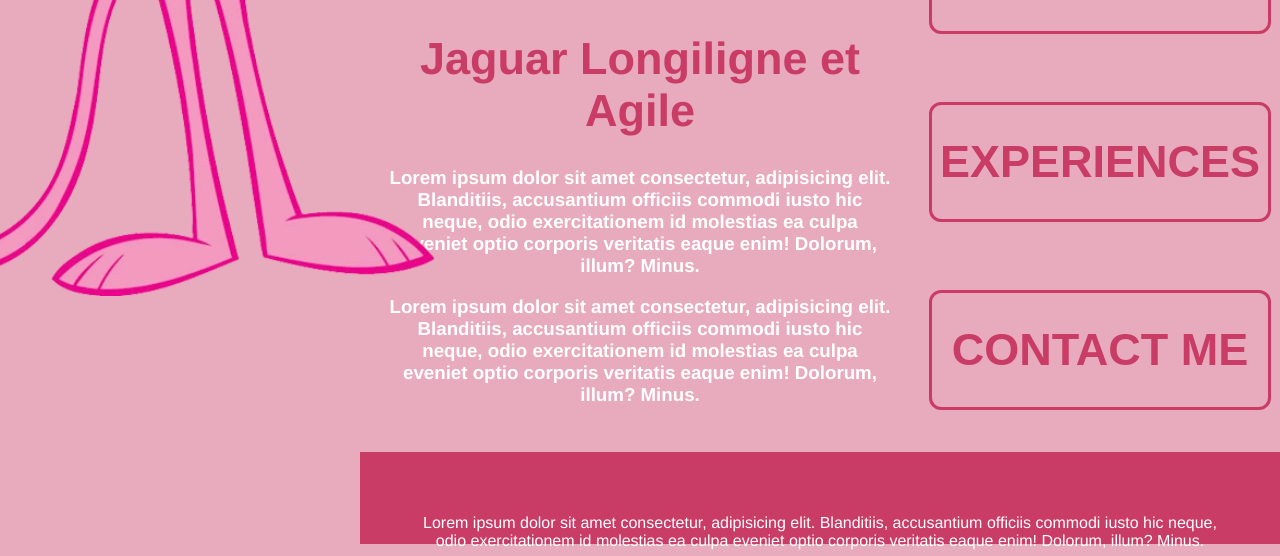
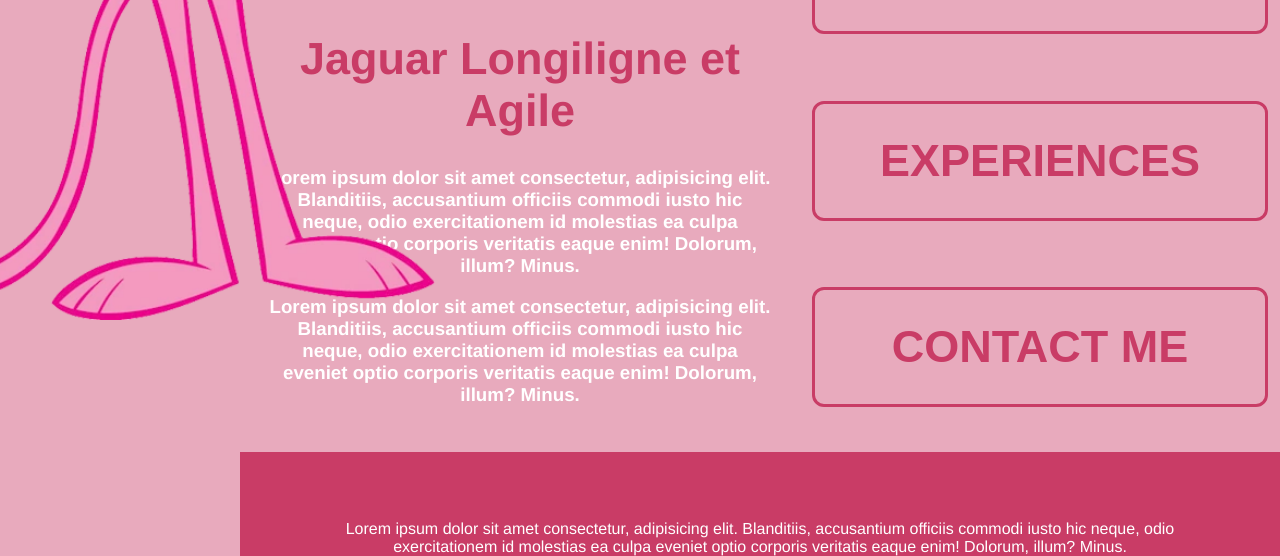
Before and after one commit to WildCodeSchool/2023-03-PHP-Bordeaux-P1-CV, a PHP site: page / in a window 1280 px wide. Shown: the part 504-1060 px from the top of the page. Run offline with PHP 8.4, Linux system fonts and the light colour scheme; some web fonts are replaced.

Commit message:
Polished desktop appearance & added :hover feature to buttons

```diff
--- a/ASSETS/CSS/MODULES/index.css
+++ b/ASSETS/CSS/MODULES/index.css
@@ -5,7 +5,7 @@
         "pinkPanther main   nav"    auto
         "pinkPanther main   nav"    auto
         "pinkPanther footer footer" 10vh
-       /1fr          1fr    1fr;
+       /1fr          2fr    2fr;
     height: 100vh;
 }
 
@@ -40,12 +40,23 @@ nav>button {
     background-color: transparent;
 }
 
+button:hover {
+
+    transform: rotate(0.03turn);
+}
+
+nav>button>h1:hover {
+    color: var(--quaternary-color);
+}
+
+
+
 #pinkPanther {
     grid-area: pinkPanther;
     position: absolute;
     height: 90%;
     left: -5%;
-    bottom: 0%;
+    bottom: -3%;
 }
 
 main {
--- a/index.php
+++ b/index.php
@@ -13,11 +13,11 @@
         </header>
 
         <nav>
-            <button><h1>BIOGRAPHY</h1></button>
-            <button><h1>SKILLS</h1></button>
-            <button><h1>EDUCATION</h1></button>
-            <button><h1>EXPERIENCES</h1></button>
-            <button><h1>CONTACT ME</h1></button>
+            <button class="fallingContainer"><h1>BIOGRAPHY</h1></button>
+            <button class="fallingContainer"><h1>SKILLS</h1></button>
+            <button class="fallingContainer"><h1>EDUCATION</h1></button>
+            <button class="fallingContainer"><h1>EXPERIENCES</h1></button>
+            <button class="fallingContainer"><h1>CONTACT ME</h1></button>
         </nav>
 
         <section id="pinkPanther">
```
